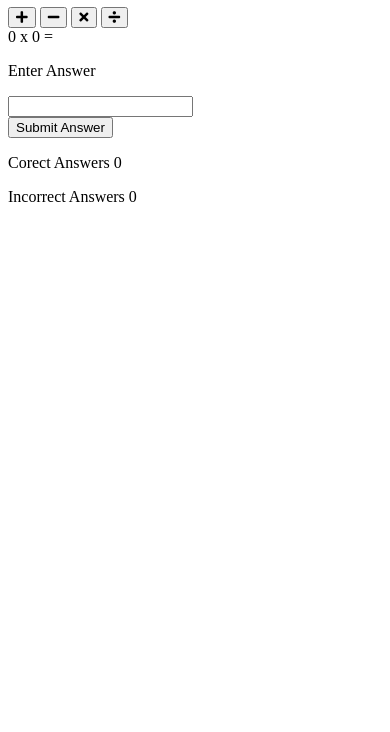
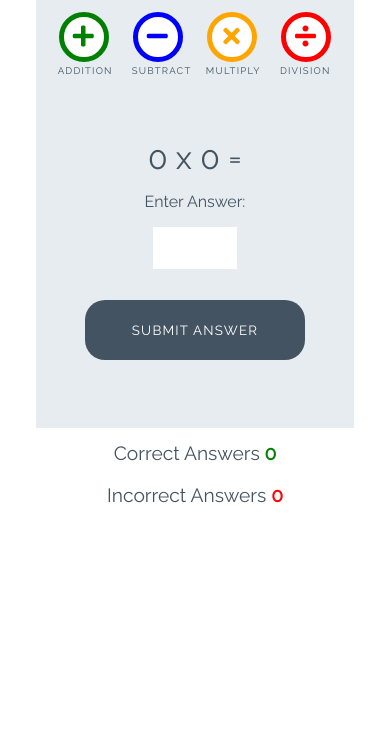
Before and after one commit to jjconway23/love-maths, a plain HTML site: page index.html in a window 390 px wide. Shown: the part 112-844 px from the top of the page. Drawn offline with Linux system fonts and the light colour scheme.

Commit message:
Add styles for game

```diff
--- a/assets/css/styles.css
+++ b/assets/css/styles.css
@@ -0,0 +1,252 @@
+/* --------- Global style */
+
+body {
+    background-color: white;
+    font-family: "Raleway", sans-serif;
+    color: #445361;
+    text-align: center;
+}
+
+/* --------- Heading */
+
+.heading {
+    text-align: center;
+    font-size: 2.5rem;
+}
+
+.logo {
+    height: 40px;
+    padding-right: 5px;
+}
+
+/* --------- Game layout */
+
+.game-area {
+    background-color: #E6ECF0;
+    box-sizing: border-box;
+    width: 85%;
+    height: 65vh;
+    max-height: 450px;
+    max-width: 830px;
+    margin-left: auto;
+    margin-right: auto;
+    padding: 1%;
+}
+
+.question-area {
+    width: 50%;
+    font-size: 2rem;
+    margin: auto;
+    padding: 50px 0;
+}
+
+.question-area span {
+    padding: 0 15px;
+}
+
+.score-area {
+    margin: 5px auto;
+    width: 60%;
+    font-size: 1.2rem;
+}
+
+.controls-area {
+    width: 85%;
+    margin: 30px auto;
+}
+
+#score {
+    color: green;
+    font-weight: bold;
+}
+
+#incorrect {
+    color: red;
+    font-weight: bold;
+}
+
+.answer-message {
+    display: none;
+    font-size: 1rem;
+}
+
+#answer-box {
+    border: none;
+    color: #445361;
+    display: inline-block;
+    height: 40px;
+    width: 80px;
+    font-size: 1.2rem;
+}
+
+.scores {
+    display: inline-block;
+    padding: 25px;
+}
+
+/* --------- Buttons */
+
+.btn {
+    width: 220px;
+    height: 60px;
+    font-family: "Raleway", sans-serif;
+    text-transform: uppercase;
+    letter-spacing: 1.2px;
+    color: white;
+}
+
+.btn:focus {
+    outline: none;
+}
+
+.btn--big {
+    padding-top: 10px;
+    border-radius: 50%;
+    background-color: white;
+    border: 10px solid;
+    width: 100px;
+    height: 100px;
+    font-size: 3.2rem;
+    margin: 0 30px;
+    transition: all 0.5s;
+}
+
+.btn--big::after{
+    content: attr(data-type);
+    font-size: 1rem;
+    color: #445361;
+    position: relative;
+    left: -0.5em;
+}
+
+.btn--blue {
+    border-color: blue;
+    color: blue;
+}
+
+.btn--blue:active,
+.btn--blue:hover {
+    background-color: darkblue;
+    color: white;
+}
+
+.btn--orange {
+    border-color: orange;
+    color: orange;
+}
+
+.btn--orange:active,
+.btn--orange:hover {
+    background-color: darkorange;
+    color: white;
+}
+
+.btn--red {
+    border-color: red;
+    color: red;
+}
+
+.btn--red:active,
+.btn--red:hover {
+    background-color: darkred;
+    color: white;
+}
+
+.btn--green {
+    border-color: green;
+    color: green;
+}
+
+.btn--green:active,
+.btn--green:hover {
+    background-color: darkgreen;
+    color: white;
+}
+
+.btn--gray {
+    margin-top: 25px;
+    background-color: #445361;
+    border: 1px transparent;
+    border-radius: 20px;
+}
+
+.btn--gray:active,
+.btn--gray:hover {
+    background-color: #0d1013;
+}
+
+/* --------- Media queries */
+
+@media (max-width: 414px) {
+    .controls-area {
+        width: 100%;
+    }
+
+    .btn--big {
+        margin: 0 10px;
+        padding: 5px;
+        border: 5px solid;
+        width: 50px;
+        height: 50px;
+        font-size: 1.5rem;
+    }
+
+    .btn--big::after {
+        font-size: 0.6rem;
+        left: -0.7rem;
+    }
+
+    .question-area {
+        padding: 10% 0;
+        width: 100%;
+    }
+
+    .question-area span {
+        padding: 0;
+    }
+
+    .answer-message {
+        display: block;
+    }
+
+    #answer-box {
+        display: block;
+        margin: 0 auto;
+    }
+    .btn--gray {
+        margin-top: 0;
+    }
+
+    .score-area {
+        width: 100%;
+    }
+
+    .scores {
+        margin: 0.5em auto;
+        display: block;
+        padding: 5px;
+    }
+
+    .heading {
+        font-size: 2rem;
+    }
+}
+
+@media (max-width: 320px) {
+    .game-area {
+        height: 70vh;
+    }
+
+    .controls-area {
+        width: 75%;
+        margin: 10px auto;
+    }
+
+    .btn--big {
+        margin: 10px 10px;
+    }
+    .question-area {
+        padding: 10px 0;
+    }
+
+}
--- a/index.html
+++ b/index.html
@@ -1,30 +1,36 @@
 <!DOCTYPE html>
 <html lang="en">
+
 <head>
     <meta charset="UTF-8">
-    <meta http-equiv="X-UA-Compatible" content="IE=edge">
     <meta name="viewport" content="width=device-width, initial-scale=1.0">
+
+    <!-- font awesome and google fonts -->
+    <link rel="stylesheet" href="https://use.fontawesome.com/releases/v5.7.2/css/all.css"
+        integrity="sha384-fnmOCqbTlWIlj8LyTjo7mOUStjsKC4pOpQbqyi7RrhN7udi9RwhKkMHpvLbHG9Sr" crossorigin="anonymous">
     <link href="https://fonts.googleapis.com/css?family=Raleway%7CRighteous" rel="stylesheet">
-    <link rel="stylesheet" href="https://use.fontawesome.com/releases/v5.7.2/css/all.css" integrity="sha384-fnmOCqbTlWIlj8LyTjo7mOUStjsKC4pOpQbqyi7RrhN7udi9RwhKkMHpvLbHG9Sr" crossorigin="anonymous">
+
     <link rel="stylesheet" href="assets/css/styles.css">
     <title>Document</title>
 </head>
+
 <body>
     <h1 class="heading">
-        <img src="assets/images/logo.png" alt="logo">Love Maths
+        <img class="logo" src="assets/images/logo.png" alt="logo"> Love Maths
     </h1>
+
     <div class="game-area">
         <div class="controls-area">
-            <button class="btn btn--big btn--green">
+            <button data-type="addition" class="btn btn--big btn--green">
                 <i class="fas fa-plus"></i>
             </button>
-            <button class="btn btn--big btn--blue">
+            <button data-type="subtract" class="btn btn--big btn--blue">
                 <i class="fas fa-minus"></i>
             </button>
-            <button class="btn btn--big btn--orange">
+            <button data-type="multiply" class="btn btn--big btn--orange">
                 <i class="fas fa-times"></i>
             </button>
-            <button class="btn btn--big btn--red">
+            <button data-type="division" class="btn btn--big btn--red">
                 <i class="fas fa-divide"></i>
             </button>
         </div>
@@ -33,15 +39,18 @@
             <span id="operator">x</span>
             <span id="operand2">0</span>
             <span>=</span>
-            <p class="answer-message">Enter Answer</p>
-            <input type="number" id="answer-box">
+            <p class="answer-message">Enter Answer:</p>
+            <input id="answer-box" type="number">
         </div>
-        <button class="btn btn--gray">Submit Answer</button>
+        <button data-type="submit" class="btn btn--gray">Submit Answer</button>
     </div>
+
     <div class="score-area">
-        <p class="scores">Corect Answers <span id="score">0</span></p>
-        <p class="scores">Incorrect Answers <span id="Incorrect">0</span></p>
+        <p class="scores">Correct Answers <span id="score">0</span></p>
+        <p class="scores">Incorrect Answers <span id="incorrect">0</span></p>
     </div>
+
     <script src="assets/js/script.js"></script>
 </body>
+
 </html>
```
